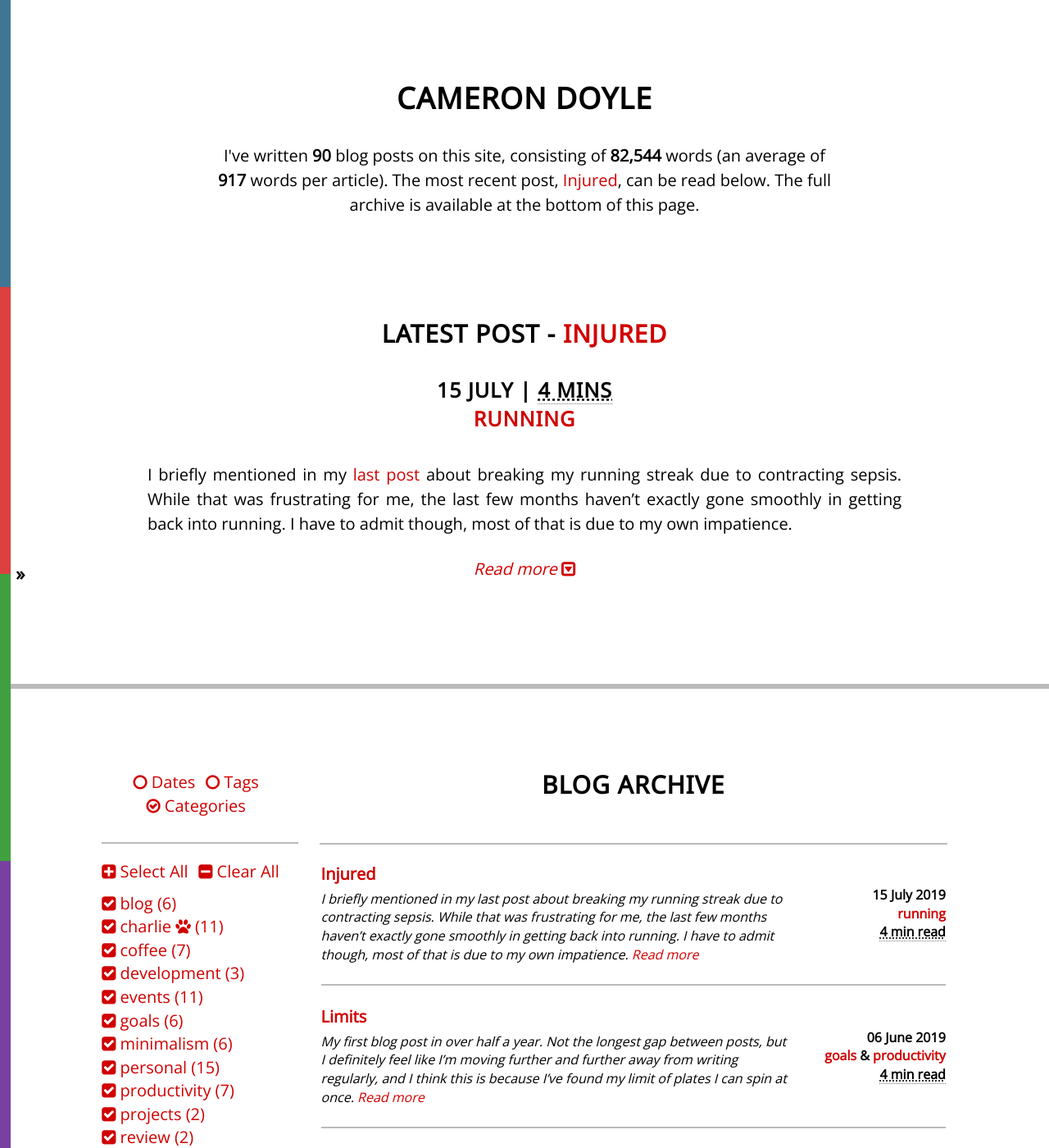
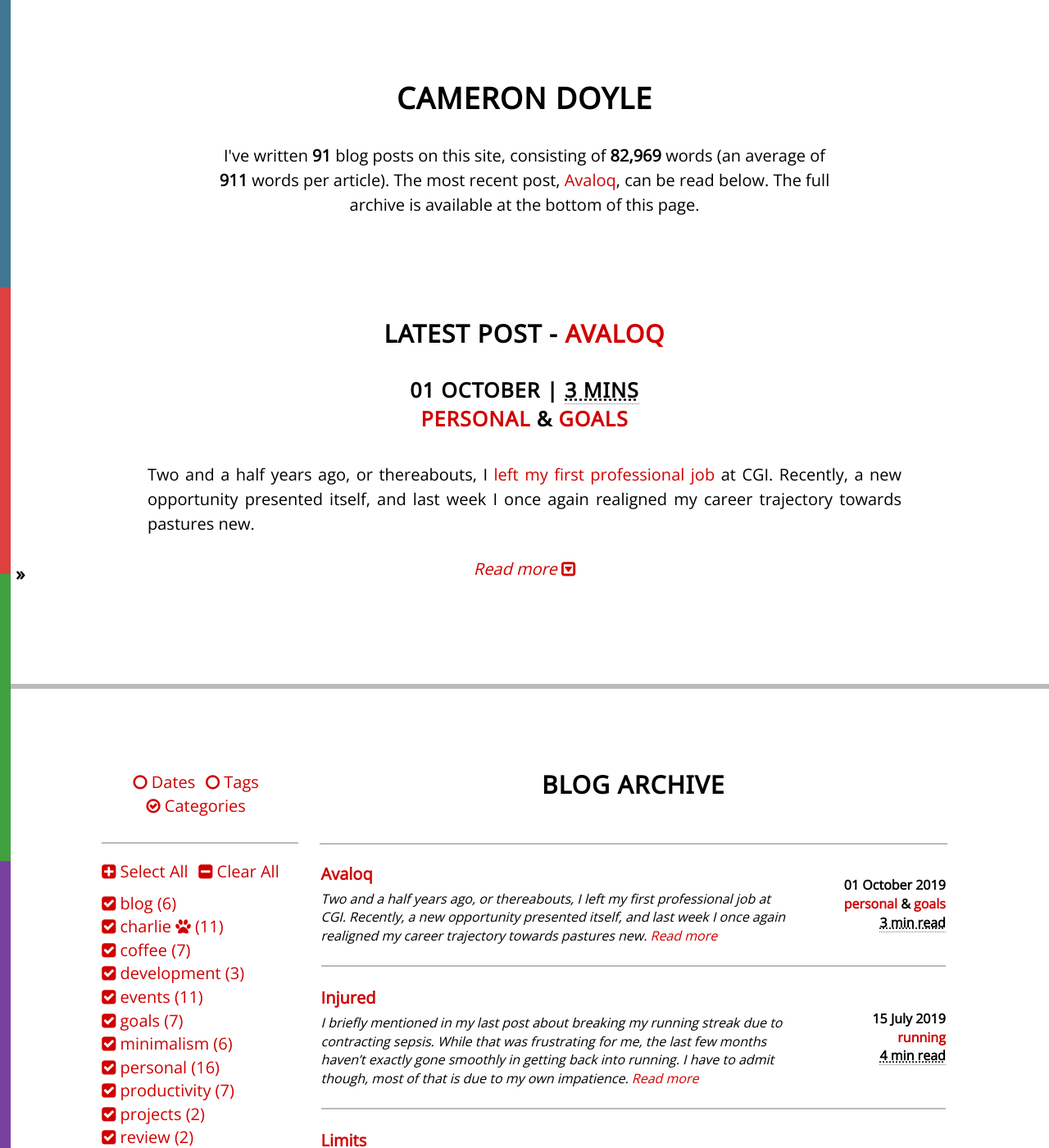
Before and after one commit to CameronD17/blog, a Jekyll site: the page built from index.html, in a window 1280 px wide and 1400 px high. Shown: the whole window at 82% size. Built offline with Jekyll 4.4.1, drawn with Linux system fonts in a browser that asks for light colours; nearby versions of some CDN libraries; comment, search, counter and statistics services are not loaded; some of the changed lines change nothing that is shown.

Commit message:
Blog post: Avaloq

```diff
--- a/_posts/2017-03-31-cgi.md
+++ b/_posts/2017-03-31-cgi.md
@@ -2,7 +2,7 @@
 layout:         post
 title:          "CGI"
 date:           2017-03-31 22:20:00 +0100
-tags:           introspection edinburgh work charlie
+tags:           introspection edinburgh career charlie
 categories:     personal goals
 ---
 
--- /dev/null
+++ b/_posts/2019-10-01-avaloq.md
@@ -0,0 +1,21 @@
+---
+layout:         post
+title:          "Avaloq"
+date:           2019-10-01 19:00:00 +0000
+tags:           introspection, edinburgh, career
+categories:     personal goals
+---
+
+Two and a half years ago, or thereabouts, I [left my first professional job]({% post_url 2017-03-31-cgi %}) at CGI. Recently, a new opportunity presented itself, and last week I once again realigned my career trajectory towards pastures new.
+
+<!-- Read More -->
+
+I worked at Avaloq for more or less the same length of time that I worked for CGI. When I joined, into a team comprised entirely of other young engineers, into a company (or at least, an office) that seemed to understand how to encourage and get the best out of its employees, it was a breath of fresh air compared with the prison-esque shirt-and-trousers code-farm that I'd just left. Moving from a place where 'free hot water' was treated as something of a luxury, to a modern 'start-up-style' office was something of a culture shock. I almost felt bad for drinking so much of the [coffee](https://blog.camerondoyle.co.uk/#coffee).
+
+Since my start date, my entire team has one by one left Avaloq, or at least the team. It is inevitable that people will move on at this stage of their career, in this industry, but not all of the losses were on necessarily good terms. I found myself becoming more jaded as time passed, frustrated at the Zurich-centric company ethos, and struggling to find a real direction to try and lead towards.
+
+I enjoyed working with most everyone I met, but I have been honest about my disagreement with the corporate restructuring that has occurred over the past year or so. As a result, when the opportunity to change field, to an office that is a shorter commute, it didn't take much persuading for me to take the interview. I know that this is the right move for my career, and probably at the right time too; Danny and I have talked about our futures, and we're likely to reach some major milestones in the next few years (a third dog is the one I'm looking forward to the most), so finding a job I love is going to be easier to do now than it will be later.
+
+I will keep in touch with my old team, at least for the next few months as we have a standing arrangement, but I have no plans to leave Edinburgh, nor to drop off the face of the earth. I'm excited about my new path, but I'm not planning to burn any bridges on my way out.
+
+I do have to use a Macbook for work now though. I'm not sure how I feel about that yet.
```
